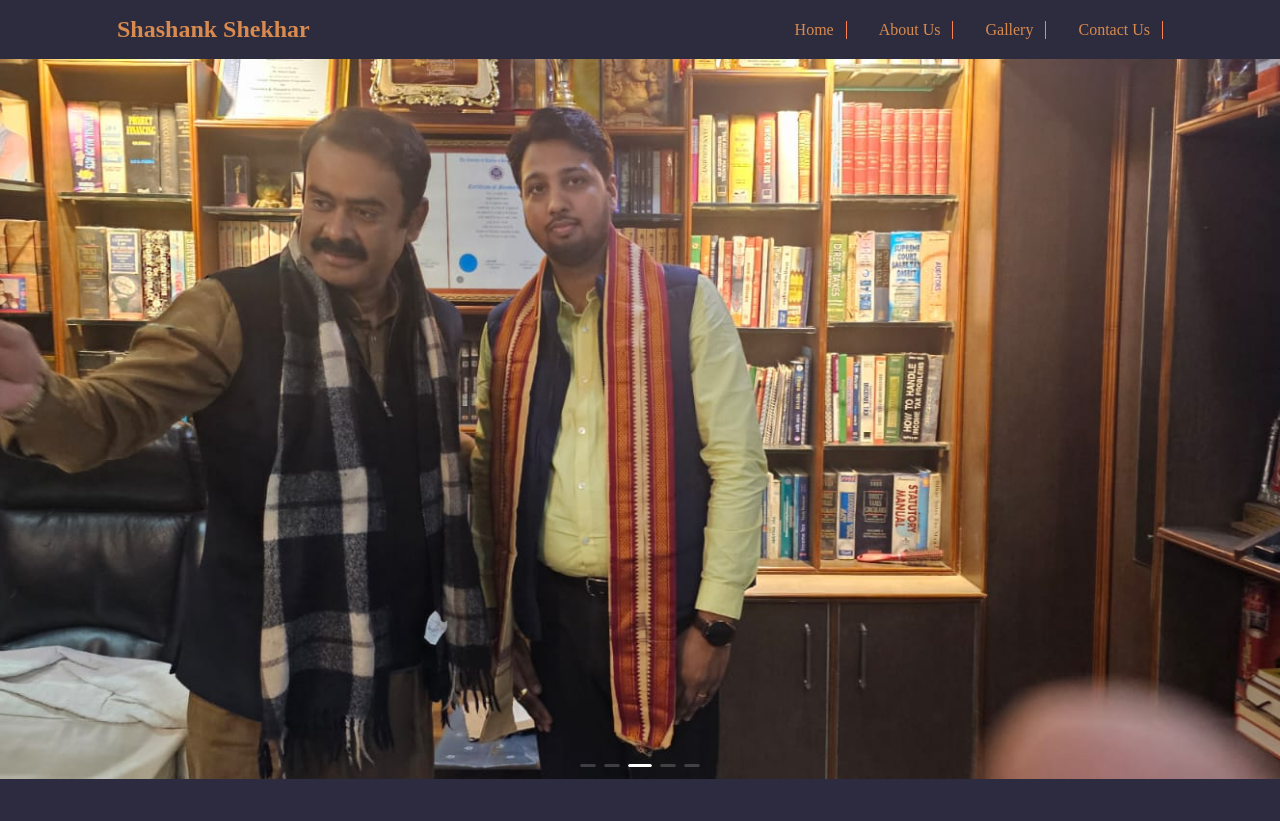
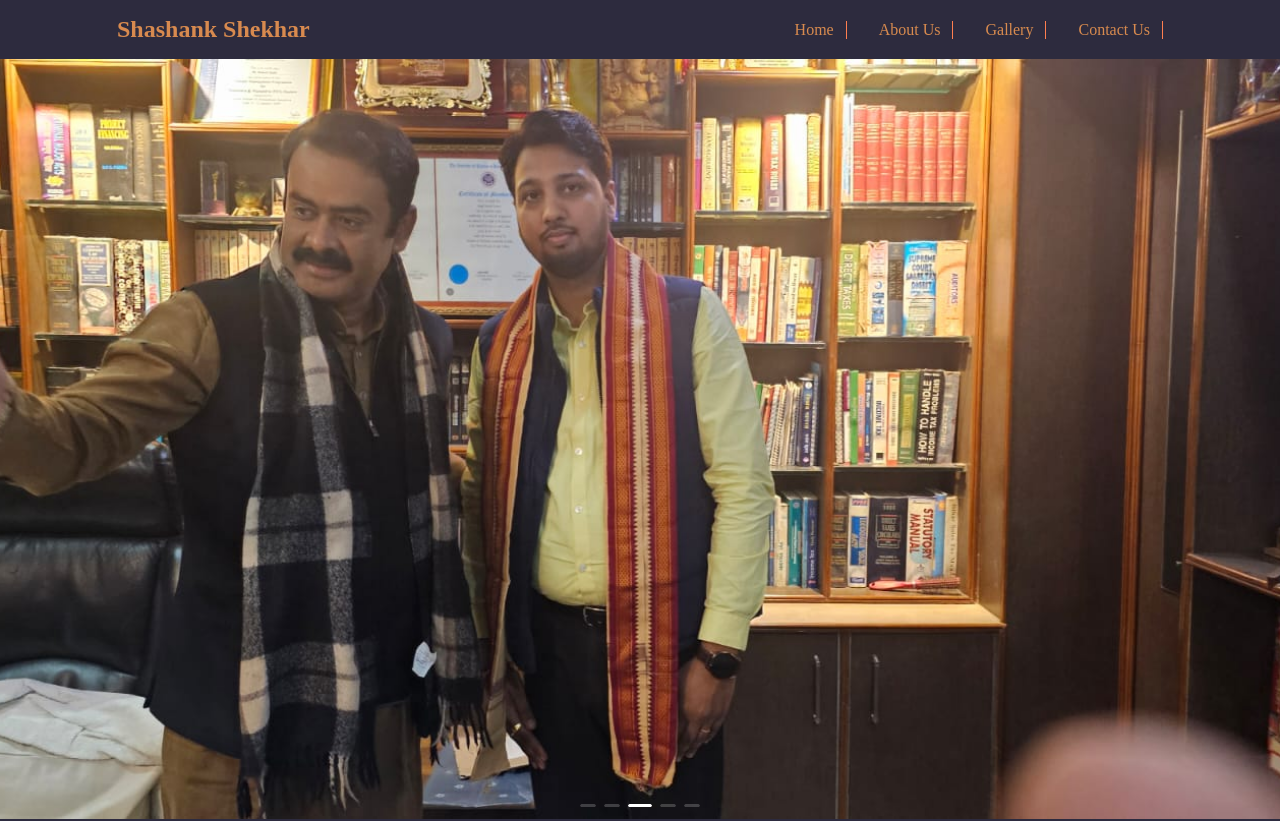
Before and after one commit to nishant-k1/shashanknk, a Next.js app: page / in a window 1280 px wide. Shown: the top 821 px of the page. Built offline with nearby package versions, Linux system fonts and the light colour scheme.

Commit message:
fix:carousel

```diff
--- a/src/views/HomeView/HomeView.module.css
+++ b/src/views/HomeView/HomeView.module.css
@@ -90,8 +90,9 @@
 
 .heroImage {
   object-fit: cover;
+  object-position: bottom;
   aspect-ratio: 16/9;
-  height: 90vh;
+  height: 95vh;
   width: 100%;
 }
 
```
